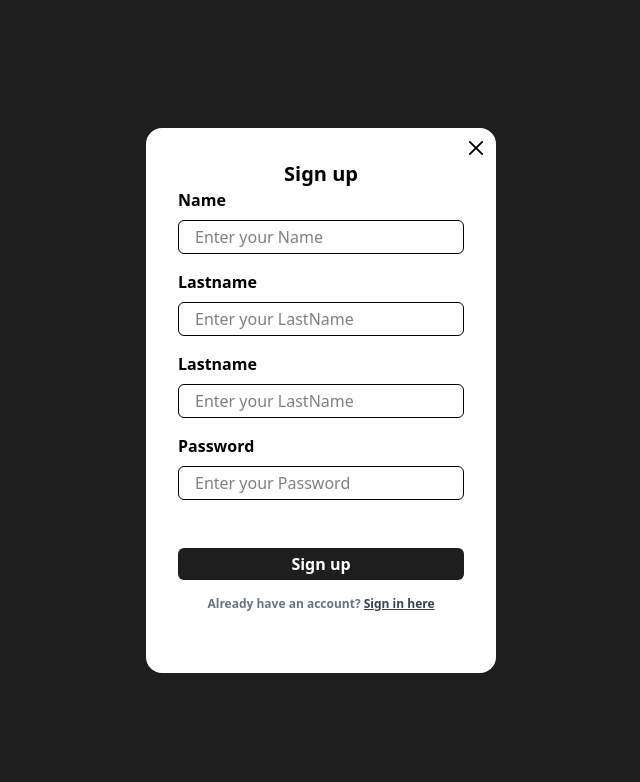
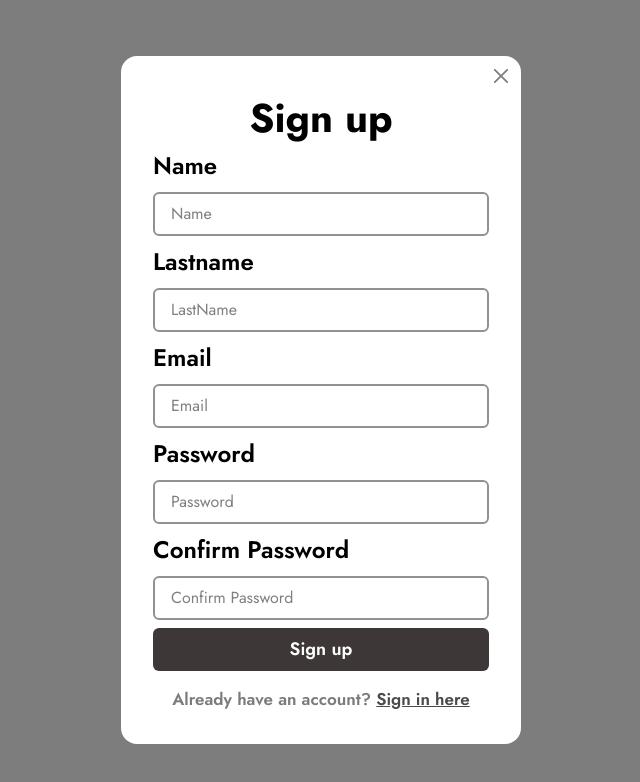
Before and after one commit to Phsithzz/SeriousWeb, a React (Vite) app in the folder frontend/: page /register in a window 1280 px wide. Shown: the top 782 px of the page, without its empty margins (319-959 px from the left). Built offline with nearby package versions, Linux system fonts and the light colour scheme.

Commit message:
Register

```diff
--- a/frontend/src/App.jsx
+++ b/frontend/src/App.jsx
@@ -10,7 +10,7 @@ const App = () => {
     <BrowserRouter>
     <Routes>
        <Route path="*" element={<NotFoundPage />}/>
-       <Route path="/" element={<LayoutHome />}/>
+       <Route path="/home" element={<LayoutHome />}/>
        <Route path="/register" element={<Register/>}/>
        <Route path="/login" element={<Login/>}/>
     </Routes>
--- a/frontend/src/index.css
+++ b/frontend/src/index.css
@@ -1 +1,6 @@
 @import "tailwindcss";
+
+
+*{
+    font-family:'Jost';
+}
--- a/frontend/src/pages/Login.jsx
+++ b/frontend/src/pages/Login.jsx
@@ -1,26 +1,58 @@
-import './login.css';
-import { Link } from 'react-router-dom';
+import { useState } from "react";
+import "./login.css";
+import { Link, Navigate, useNavigate } from "react-router-dom";
+import axios from "axios";
 function Login() {
+  const [email, setEmail] = useState(null);
+  const [password, setPassword] = useState(null);
+
+  const [login, setLogin] = useState(null);
+  const [message, setMessage] = useState(null);
+
+  const navigate = useNavigate()
+
+  const handleSubmit = async(e)=>{
+    e.preventDefault()
+    try {
+      const res = await axios.post(`${import.meta.env.VITE_API}/user/login`,{email,password})
+      console.log(res.data)
+      setLogin(res.data.login)
+      setMessage(res.data.message)
+      if(res.data.login === true){
+        navigate("/home")
+      }
+    } catch (err) {
+      console.log(err)
+      if (err.response && err.response.data) {
+      setLogin(false);
+      setMessage(err.response.data.message || "Login failed");
+    } else {
+      setLogin(false);
+      setMessage("Server error");
+    }
+
+    }
+  }
   return (
     <div className="login-container">
       <div className="login-box">
-
         <div className="close-btn-area">
-            <Link to="/">
+          <Link to="/home">
             <span className="close-btn">&times;</span>
-
           </Link>
         </div>
 
         <h2>Login</h2>
 
-        <form>
+        <form onSubmit={handleSubmit}>
           <div className="input-group">
             <label className="email-title">Email</label>
             <input
             type="email"
             placeholder="Email"
              className="input-email"
+             onChange={(e)=>setEmail(e.target.value)}
+             required
              />
           </div>
 
@@ -30,18 +62,24 @@ function Login() {
               type="password"
               placeholder="Password"
               className="input-password"
+              onChange={(e)=>setPassword(e.target.value)}
+              required
             />
           </div>
 
-          <button type="submit" className="login-btn">
+          <button type="submit" className="login-btn hover:bg-black hover:scale-105 transition-all duration-300">
             Login
           </button>
         </form>
-
-        <p className="signup-link">
+        {message && (
+  <p className={` font-semibold text-xs ${login ? "text-green-400" : "text-red-500"}`}>
+    {login ? "เข้าสู่ระบบสำเร็จ - " : "เข้าสู่ระบบผิดพลาด - "}
+    {message}
+  </p>
+)}
+        <p className="signup-link mt-4">
           Don't have an account? <Link to="/register">Sign up here</Link>
         </p>
-
       </div>
     </div>
   );
--- a/frontend/src/pages/NotFoundPage.jsx
+++ b/frontend/src/pages/NotFoundPage.jsx
@@ -8,6 +8,7 @@ import { useNavigate } from "react-router-dom";
 import { useState } from "react";
 //spinner
 import { BarLoader } from "react-spinners";
+import { Link } from "react-router-dom";
 const NotFoundPage = () => {
 
   const [loading, setLoading] = useState(false);
@@ -16,7 +17,7 @@ const NotFoundPage = () => {
     setLoading(true);
     await new Promise((resolve) => setTimeout(resolve, 1000));
     setLoading(false);
-    navigate("/");
+    navigate("/home");
   };
 
   return (
@@ -37,7 +38,6 @@ const NotFoundPage = () => {
           <button
   onClick={loadingSpin}
   disabled={loading}
-            to="/"
   className="bg-black w-fit flex justify-center gap-2 items-center h-10 p-4 rounded-full group transition ease-in duration-400 hover:bg-white hover:border"
 >
   {loading ? (
@@ -45,12 +45,9 @@ const NotFoundPage = () => {
   ) : (
     <>
       <GoArrowLeft className="text-white text-2xl group-hover:text-black" />
-                <button
-                  type="button"
-                  className="text-white text-lg font-semibold group-hover:text-black"
-                >
+      <span className="text-white text-lg font-semibold group-hover:text-black">
         Go Home
-                </button>
+      </span>
     </>
   )}
 </button>
--- a/frontend/src/pages/Register.jsx
+++ b/frontend/src/pages/Register.jsx
@@ -1,42 +1,167 @@
-import React from 'react'
+import axios from "axios";
+import { useState } from "react";
 import { RxCross2 } from "react-icons/rx";
-import { Link } from 'react-router-dom'
+import { Link, useNavigate } from "react-router-dom";
 const Register = () => {
+  const [name, setName] = useState("");
+  const [lastname, setLastname] = useState("");
+  const [email, setEmail] = useState("");
+  const [password, setPassword] = useState("");
+  const [confirm, setConfirm] = useState("");
+
+  const [regist, setRegist] = useState(null);
+  const [message, setMessage] = useState(null);
+
+  const navigate = useNavigate();
+
+  const handleSubmit = async (e) => {
+    e.preventDefault();
+
+    if (password !== confirm) {
+      setRegist(false);
+      setMessage("Passwords do not match");
+      return;
+    }
+
+    try {
+      const res = await axios.post(
+        `${import.meta.env.VITE_API}/user/register`,
+        { name, lastname, email, password }
+      );
+      console.log(res.data);
+      setRegist(res.data.regist);
+      setMessage(res.data.message);
+
+      if (res.data.regist === true) {
+        navigate("/login");
+      }
+    } catch (err) {
+      console.log(err);
+      if (err.response && err.response.data) {
+        setRegist(false);
+        setMessage(err.response.data.message || "Login failed");
+      } else {
+        setRegist(false);
+        setMessage("Server error");
+      }
+    }
+  };
   return (
     <>
-    <div className="bg-[#1E1E1E] flex justify-center items-center min-h-screen">
-        <div className="w-[350px] h-[545px] rounded-2xl  bg-white p-8 relative">
-            <h1 className='text-center font-bold text-xl'>Sign up</h1>
-            <form  className="flex flex-col space-y-4">
+      <div className="bg-[#7D7D7D] flex justify-center items-center min-h-screen">
+        <div className="w-[400px]  rounded-2xl  bg-white p-8 relative">
+          <h1 className="text-center font-bold text-[40px]">Sign up</h1>
+
+          <form onSubmit={handleSubmit} className="flex flex-col space-y-2">
             <div className="flex flex-col space-y-2">
-                    <label htmlFor="name" className="text-md font-semibold">Name</label>
-                    <input type="text" id="name" className="border rounded-md p-1 pl-4" placeholder="Enter your Name" required/>
+              <label htmlFor="name" className="text-[24px] font-semibold">
+                Name
+              </label>
+              <input
+                type="text"
+                id="name"
+                onChange={(e) => setName(e.target.value)}
+                className="border-2 border-[#919191] p-2 rounded-md  pl-4"
+                placeholder="Name"
+                required
+              />
             </div>
+
             <div className="flex flex-col space-y-2">
-                    <label htmlFor="lastname" className="text-md font-semibold focus:mx-20 my-[-20]" >Lastname</label>
-                    <input type="text"  id="lastname" className="border rounded-md p-1 pl-4" placeholder="Enter your LastName" required/>
+              <label htmlFor="lastname" className="text-[24px] font-semibold ">
+                Lastname
+              </label>
+              <input
+                type="text"
+                onChange={(e) => setLastname(e.target.value)}
+                id="lastname"
+                className="border-2 border-[#919191] p-2 rounded-md pl-4"
+                placeholder="LastName"
+                required
+              />
             </div>
+
             <div className="flex flex-col space-y-2">
-                    <label htmlFor="lastname" className="text-md font-semibold ">Lastname</label>
-                    <input type="email"  id="lastname" className="border rounded-md p-1 pl-4" placeholder="Enter your LastName" required/>
+              <label htmlFor="mail" className="text-[24px]  font-semibold ">
+                Email
+              </label>
+              <input
+                type="email"
+                id="mail"
+                onChange={(e) => setEmail(e.target.value)}
+                className="border-2 border-[#919191] p-2 rounded-md  pl-4"
+                placeholder="Email"
+                required
+              />
             </div>
+
             <div className="flex flex-col space-y-2">
-                    <label htmlFor="lastname" className="text-md font-semibold ">Password</label>
-                    <input type="password"  id="lastname" className="border rounded-md p-1 pl-4" placeholder="Enter your Password" required/>
+              <label htmlFor="pwd" className="text-[24px]  font-semibold ">
+                Password
+              </label>
+              <input
+                type="password"
+                id="pwd"
+                onChange={(e) => setPassword(e.target.value)}
+                className="border-2 border-[#919191] p-2 rounded-md  pl-4"
+                placeholder="Password"
+                required
+              />
             </div>
-                <div className="flex mt-8  justify-center ">
-                    <button type="submit" className="bg-[#1E1E1E] text-white font-semibold w-full p-1 rounded-md">Sign up</button>
+
+            <div className="flex flex-col space-y-2">
+              <label
+                htmlFor="confirmpassword"
+                className="text-[24px]  font-semibold "
+              >
+                Confirm Password
+              </label>
+              <input
+                type="password"
+                id="confirmpassword"
+                onChange={(e) => setConfirm(e.target.value)}
+                className="border-2 border-[#919191] p-2 rounded-md  pl-4"
+                placeholder="Confirm Password"
+                required
+              />
             </div>
-                <p className="text-center text-gray-500 text-xs font-semibold">Already have an account? <Link to="/login" className="text-gray-700 underline">Sign in here</Link></p>
+
+            <div className="flex  justify-center ">
+              <button
+                type="submit"
+                className="bg-[#3D3737] cursor-pointer text-white text-[18px] font-semibold  hover:bg-black hover:scale-105 transition-all duration-300 w-full py-2 px-4 rounded-md"
+              >
+                Sign up
+              </button>
+            </div>
+            {message && (
+              <p
+                className={` font-semibold text-xs ${
+                  regist ? "text-green-400" : "text-red-500"
+                }`}
+              >
+                {regist ? "ลงทะเบียนสำเร็จ - " : "ลงทะเบียนไม่สำเร็จ - "}
+                {message}
+              </p>
+            )}
+            <p className="text-center text-[#7B7B7B] text-[17px] font-semibold mt-[8px]">
+              Already have an account?{" "}
+              <Link
+                to="/login"
+                className="text-[#4A4A4A] font-semibold hover:text-[#020a13] underline"
+              >
+                Sign in here
+              </Link>
+            </p>
           </form>
-            <Link to="/" className="cursor-pointer">
-          <RxCross2 className="absolute top-2 right-2 text-2xl"/>
 
+          <Link to="/home" className="cursor-pointer">
+            <RxCross2 className="absolute top-2 right-2  cursor-pointer text-[#7f7f7f] hover:text-[#b80000] text-2xl" />
           </Link>
         </div>
       </div>
     </>
-  )
-}
+  );
+};
 
-export default Register
+export default Register;
```
Also changed, not shown: frontend/src/components/Product.jsx (+23 -17 lines), frontend/src/pages/login.css (+12 -28 lines), 1 other file (tests, documents, lock files or other folders). Lines whose indentation alone changed are shown as unchanged.
